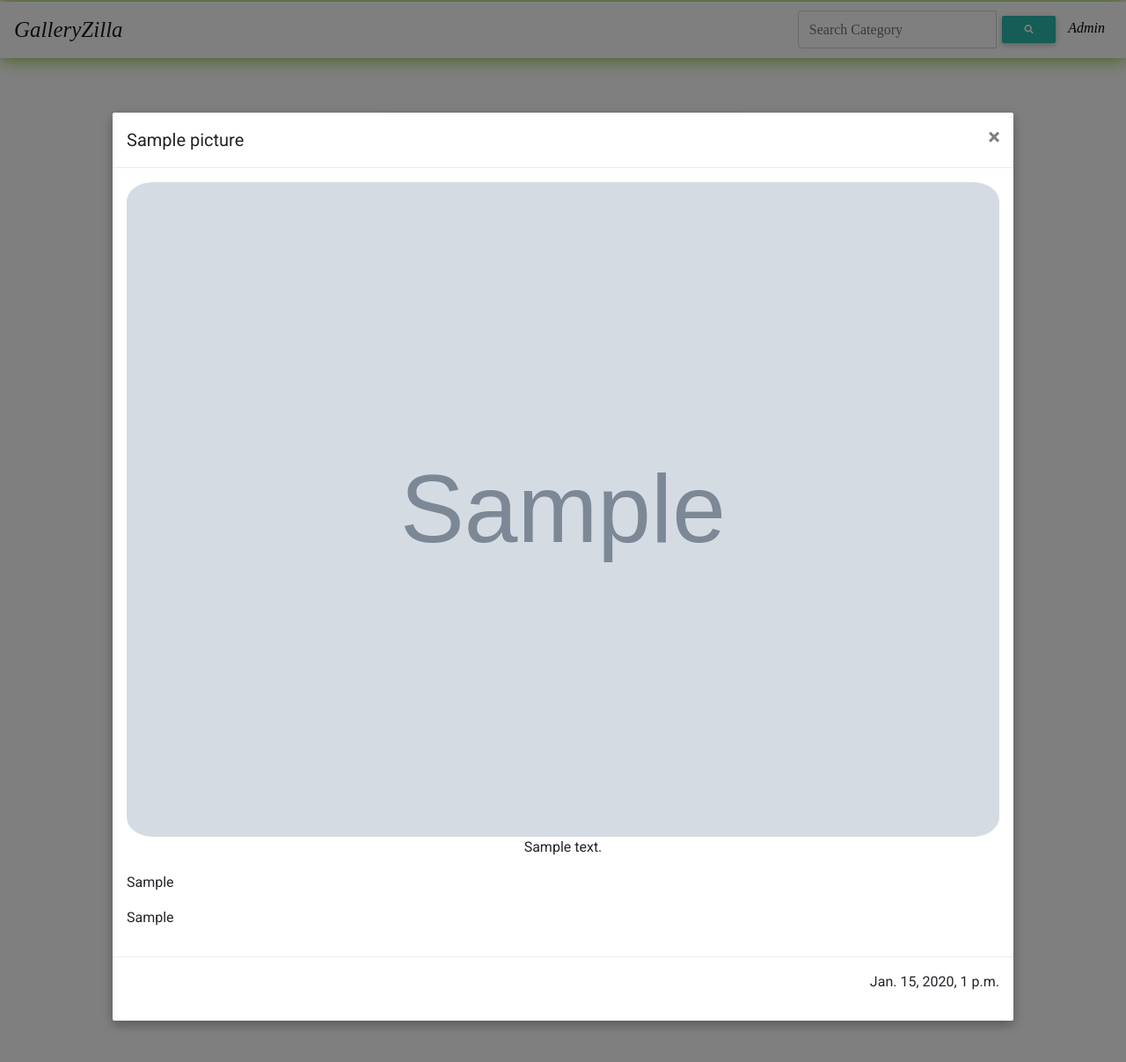
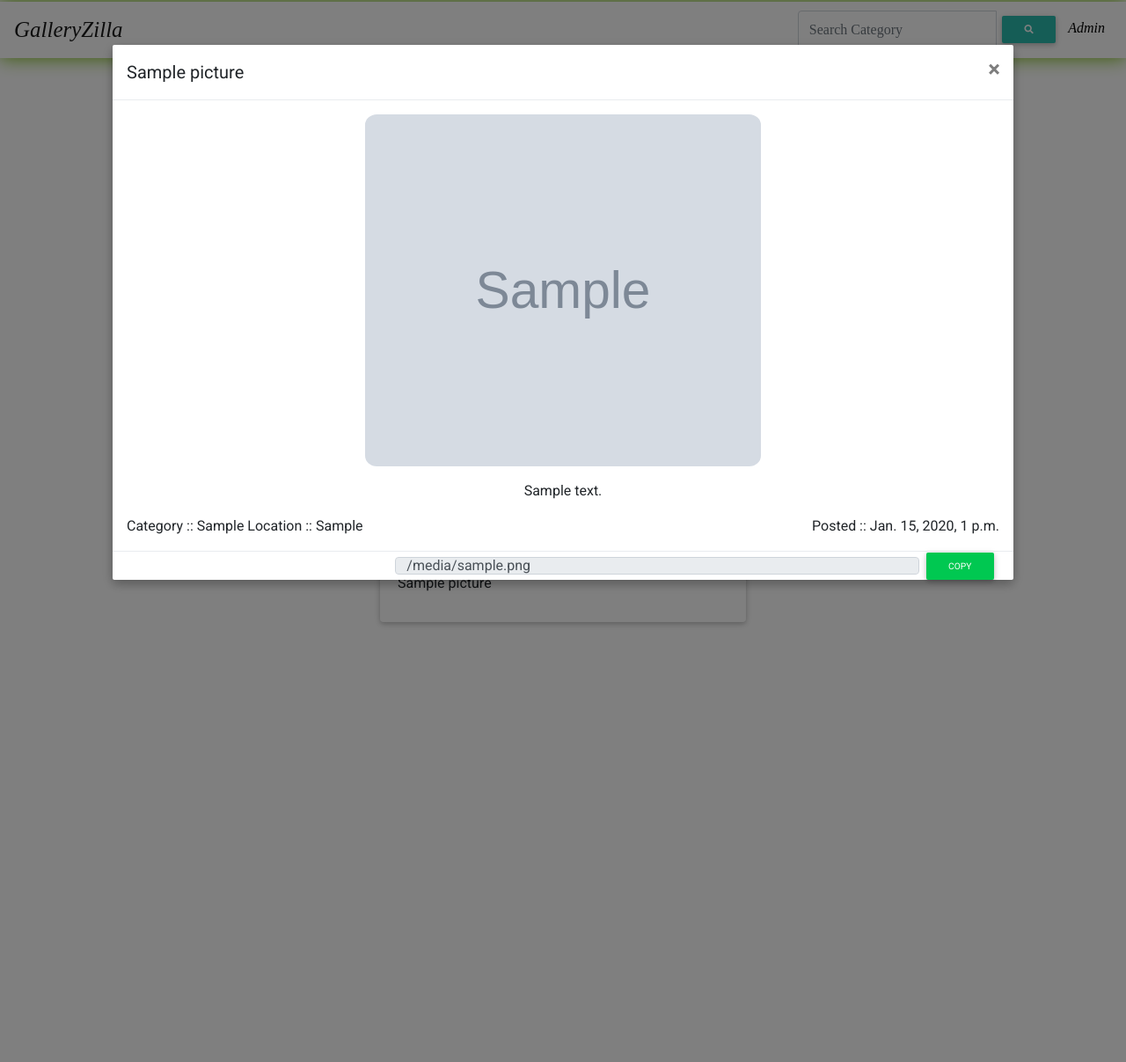
Before and after one commit to alvynah/GalleryZilla, a Django app: page / in a window 1280 px wide, after a click that opens the changed part. Shown: the top 1207 px of the page at 88% size. Run offline with Django 3.2, Linux system fonts and the light colour scheme; tables that the repository leaves empty hold one stand-in row (values such as "Sample post"); grey boxes marked "Sample" are stand-in pictures; some libraries are stand-ins or nearby versions.

Commit message:
Add form for copy link

```diff
--- a/picture/static/css/index.css
+++ b/picture/static/css/index.css
@@ -31,8 +31,23 @@ img {
 .modal-full {
     min-width: 80%;
     margin: 10%;
+    margin-top: 4% !important;
 }
 
 .modal-full .modal-content {
     min-height: 30vh;
 }
+
+.img-fluid {
+    width: 450px !important;
+    height: 400px !important;
+}
+
+.modal-footer input {
+    width: 60% !important;
+    height: 20px !important;
+}
+
+.modal-footer {
+    height: 32px;
+}
--- a/picture/templates/all-pictures/index.html
+++ b/picture/templates/all-pictures/index.html
@@ -23,14 +23,17 @@
                     </button>
                 </div>
                 <div class="modal-body">
-                    <img src="{{picture.image.url}}" alt="{{picture.title}}" class="img-fluid">
+                    <p class="text-center"> <img src="{{picture.image.url}}" alt="{{picture.title}}" class="img-fluid"></p>
                     <p class="imgdesc text-center">{{picture.description}}</p>
-                    <p>{{picture.category}}</p>
-                    <p>{{picture.location}}</p>
+                    <span>Category :: {{picture.category}}</span>
+                    <span>Location :: {{picture.location}}</span>
+                    <span style="float:right;">Posted :: {{picture.posted_at}}</span>
                 </div>
                 <div class="modal-footer">
-                    <p>{{picture.posted_at}}</p>
+                    <input class="form-control" type="text" value="{{picture.image.url}}" id="{{picture.id}}.url" readonly>
+                    <button class="btn btn-success btn-sm" onclick="copyLink('{{image.id}}.url')">Copy</button>
                 </div>
+
             </div>
         </div>
     </div>
```
